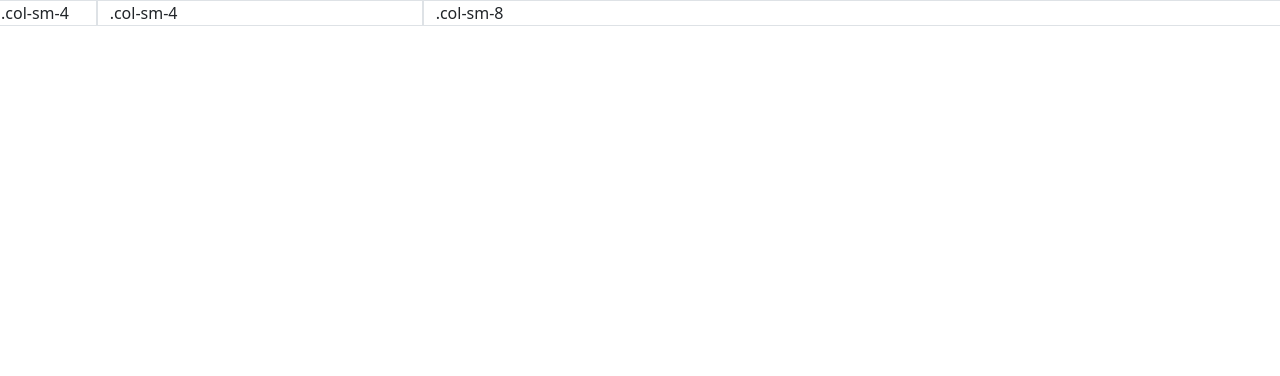
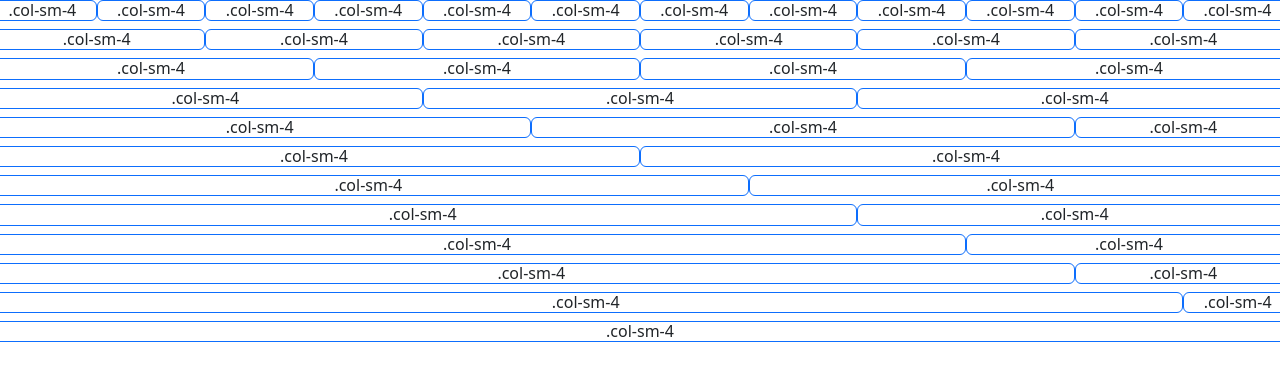
Before and after one commit to waqarhussain786/bootstrap-practice, a React (Create React App) app: page / in a window 1280 px wide. Shown: the top 376 px of the page. Built offline with nearby package versions, Linux system fonts and the light colour scheme.

Commit message:
border and columns

```diff
--- a/src/App.css
+++ b/src/App.css
@@ -1,5 +1,3 @@
-.border{
-  border-style: solid;
-  border-width: 100px;
+.border1{
 
 }
--- a/src/App.js
+++ b/src/App.js
@@ -4,9 +4,69 @@ function App() {
   return (
     <>
     <div className = "row">
-      <div className = "col-sm-1 border">.col-sm-4</div>
-      <div className = "col-sm-3 border">.col-sm-4</div>
-      <div className = "col-sm-8 border">.col-sm-8</div>
+      <div className = "col-sm-1 border border-primary rounded h6 text-center">.col-sm-4</div>
+      <div className = "col-sm-1 border border-primary rounded h6 text-center">.col-sm-4</div>
+      <div className = "col-sm-1 border border-primary rounded h6 text-center">.col-sm-4</div>
+      <div className = "col-sm-1 border border-primary rounded h6 text-center">.col-sm-4</div>
+      <div className = "col-sm-1 border border-primary rounded h6 text-center">.col-sm-4</div>
+      <div className = "col-sm-1 border border-primary rounded h6 text-center">.col-sm-4</div>
+      <div className = "col-sm-1 border border-primary rounded h6 text-center">.col-sm-4</div>
+      <div className = "col-sm-1 border border-primary rounded h6 text-center">.col-sm-4</div>
+      <div className = "col-sm-1 border border-primary rounded h6 text-center">.col-sm-4</div>
+      <div className = "col-sm-1 border border-primary rounded h6 text-center">.col-sm-4</div>
+      <div className = "col-sm-1 border border-primary rounded h6 text-center">.col-sm-4</div>
+      <div className = "col-sm-1 border border-primary rounded h6 text-center">.col-sm-4</div>
+    </div>
+    <div className = "row">
+      <div className = "col-sm-2 border border-primary rounded h6 text-center">.col-sm-4</div>
+      <div className = "col-sm-2 border border-primary rounded h6 text-center">.col-sm-4</div>
+      <div className = "col-sm-2 border border-primary rounded h6 text-center">.col-sm-4</div>
+      <div className = "col-sm-2 border border-primary rounded h6 text-center">.col-sm-4</div>
+      <div className = "col-sm-2 border border-primary rounded h6 text-center">.col-sm-4</div>
+      <div className = "col-sm-2 border border-primary rounded h6 text-center">.col-sm-4</div>
+    </div>
+    <div className = "row">
+      <div className = "col-sm-3 border border-primary rounded h6 text-center">.col-sm-4</div>
+      <div className = "col-sm-3 border border-primary rounded h6 text-center">.col-sm-4</div>
+      <div className = "col-sm-3 border border-primary rounded h6 text-center">.col-sm-4</div>
+      <div className = "col-sm-3 border border-primary rounded h6 text-center">.col-sm-4</div>
+    </div>
+    <div className = "row">
+      <div className = "col-sm-4 border border-primary rounded h6 text-center">.col-sm-4</div>
+      <div className = "col-sm-4 border border-primary rounded h6 text-center">.col-sm-4</div>
+      <div className = "col-sm-4 border border-primary rounded h6 text-center">.col-sm-4</div>
+    </div>
+    <div className = "row">
+      <div className = "col-sm-5 border border-primary rounded h6 text-center">.col-sm-4</div>
+      <div className = "col-sm-5 border border-primary rounded h6 text-center">.col-sm-4</div>
+      <div className = "col-sm-2 border border-primary rounded h6 text-center">.col-sm-4</div>
+    </div>
+    <div className = "row">
+      <div className = "col-sm-6 border border-primary rounded h6 text-center">.col-sm-4</div>
+      <div className = "col-sm-6 border border-primary rounded h6 text-center">.col-sm-4</div>
+    </div>
+    <div className = "row">
+      <div className = "col-sm-7 border border-primary rounded h6 text-center">.col-sm-4</div>
+      <div className = "col-sm-5 border border-primary rounded h6 text-center">.col-sm-4</div>
+    </div>
+    <div className = "row">
+      <div className = "col-sm-8 border border-primary rounded h6 text-center">.col-sm-4</div>
+      <div className = "col-sm-4 border border-primary rounded h6 text-center">.col-sm-4</div>
+    </div>
+    <div className = "row">
+      <div className = "col-sm-9 border border-primary rounded h6 text-center">.col-sm-4</div>
+      <div className = "col-sm-3 border border-primary rounded h6 text-center">.col-sm-4</div>
+    </div>
+    <div className = "row">
+      <div className = "col-sm-10 border border-primary rounded h6 text-center">.col-sm-4</div>
+      <div className = "col-sm-2 border border-primary rounded h6 text-center">.col-sm-4</div>
+    </div>
+    <div className = "row">
+      <div className = "col-sm-11 border border-primary rounded h6 text-center">.col-sm-4</div>
+      <div className = "col-sm-1 border border-primary rounded h6 text-center">.col-sm-4</div>
+    </div>
+    <div className = "row">
+      <div className = "col-sm-12 border border-primary rounded h6 text-center">.col-sm-4</div>
     </div>
     </>
   );
```
